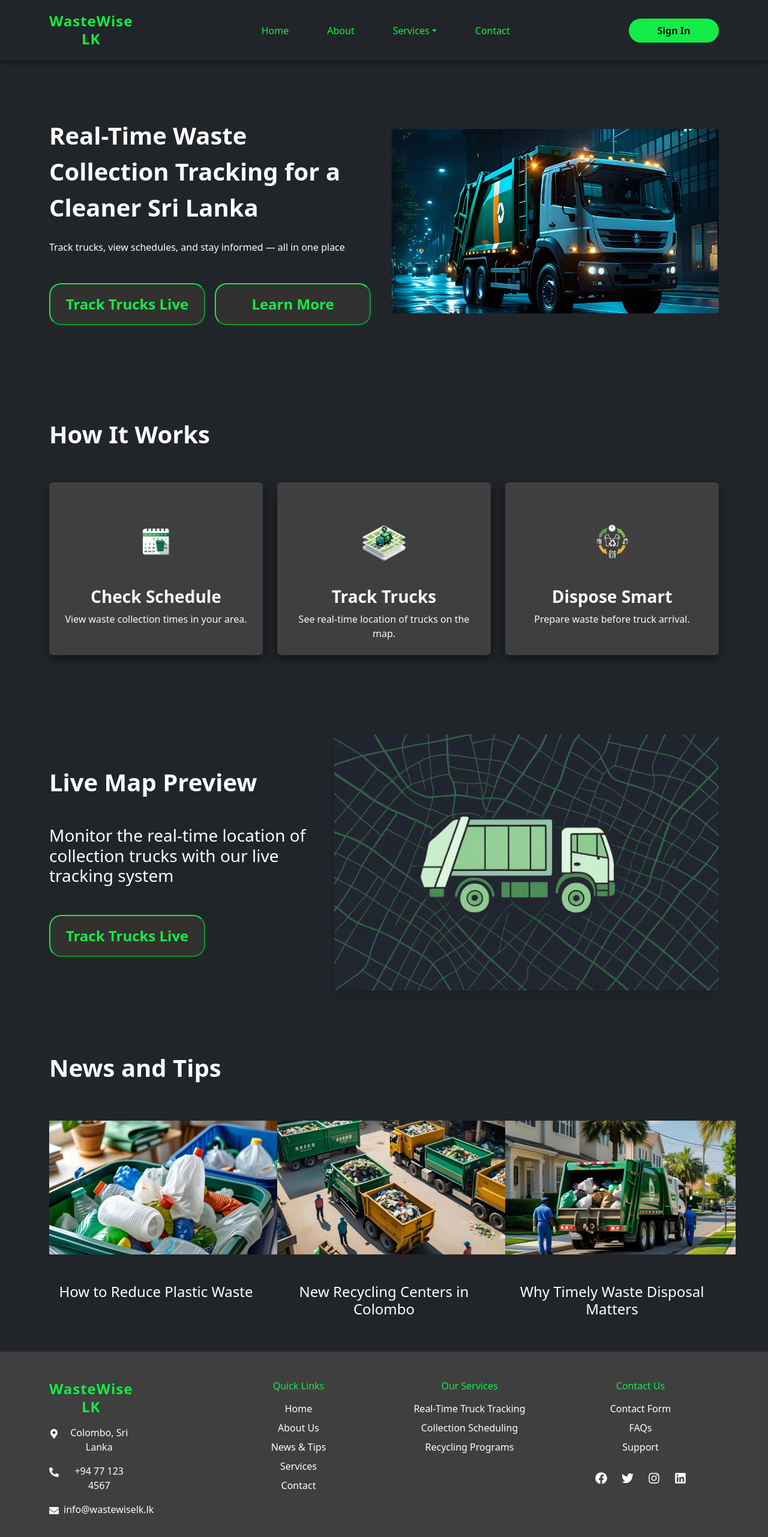
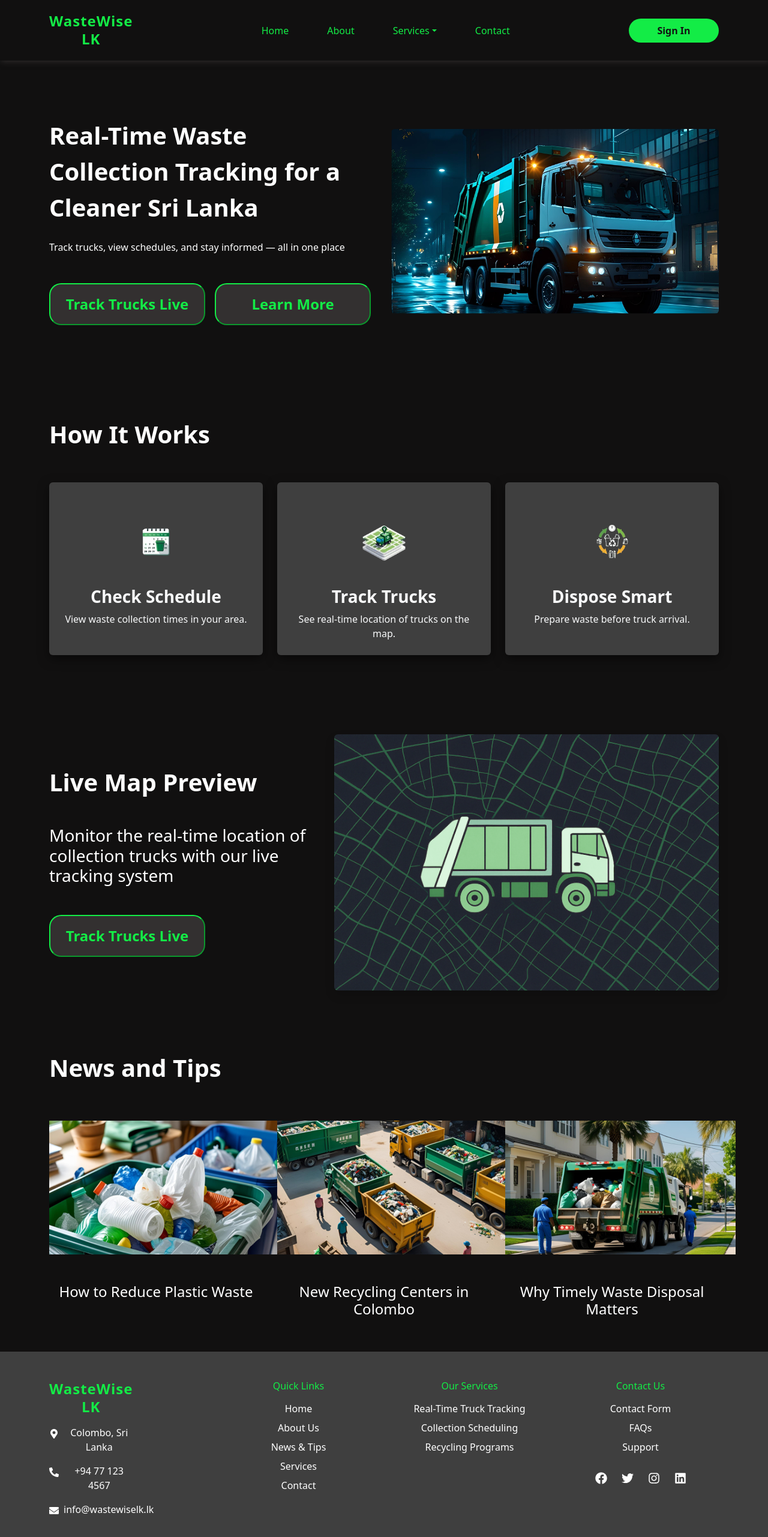
Before and after one commit to imalkasewwandi24/Waste_Wise_Lk_Mern, a React (Vite) app in the folder frontend/: page / in a window 1280 px wide. Shown: the top 2562 px of the page at 60% size. Built offline with nearby package versions, Linux system fonts and the light colour scheme.

Commit message:
Fix color issue on Home Page

```diff
--- a/frontend/src/App.css
+++ b/frontend/src/App.css
@@ -1,7 +1,7 @@
 /* Navbar styles */
 .navbar {
   background: #111010;
-  box-shadow: 0 2px 10px rgba(0, 0, 0, 0.5);
+  box-shadow: 2px 1px 10px rgba(86, 80, 80, 0.5);
   transition: background 0.3s ease;
 }
 
@@ -106,6 +106,7 @@
 /* Hero Section */
 .hero-section {
   min-height: 600px;
+  background-color: #111010;
 }
 
 /* How It Works Section */
@@ -176,3 +177,9 @@
    color: #13EC46 !important;
   transform: scale(1.2);
 }
+
+/* Service Page Styles */
+.services-page {
+  background: #111010;
+  padding: 3rem 0;
+}
--- a/frontend/src/components/Hero.jsx
+++ b/frontend/src/components/Hero.jsx
@@ -6,7 +6,7 @@ import "../index.css";
 
 function Hero() {
   return (
-    <section className="hero-section text-white bg-dark py-5">
+    <section className="hero-section text-white py-5">
       <div className="container">
         <div className="row align-items-center">
 
--- a/frontend/src/components/HowItWorks.jsx
+++ b/frontend/src/components/HowItWorks.jsx
@@ -7,7 +7,7 @@ import Dispose from "../assets/Dispose.png";
 
 function HowItWorks() {
   return (
-    <section className="how-it-works text-white bg-dark py-0">
+    <section className="how-it-works text-white py-0">
         <div className="container">
 
             <div className="row mb-5">
--- a/frontend/src/components/LiveMap.jsx
+++ b/frontend/src/components/LiveMap.jsx
@@ -6,7 +6,7 @@ import LiveMapImage from "../assets/LiveMap.png";
 
 function LiveMap() {
   return (
-    <section className="how-it-works text-white bg-dark py-4">
+    <section className="how-it-works text-white py-4">
       <div className="container">
         <div className="row align-items-center">
 
--- a/frontend/src/components/Navbar.jsx
+++ b/frontend/src/components/Navbar.jsx
@@ -5,7 +5,7 @@ import "../index.css";
 
 function Navbar() {
   return (
-    <nav className="navbar navbar-expand-lg navbar-dark bg-dark py-3 fixed-top">
+    <nav className="navbar navbar-expand-lg navbar-dark  py-3 fixed-top">
       <div className="container d-flex justify-content-between align-items-center">
 
         <Link className="navbar-brand" to="/">
--- a/frontend/src/components/NewsTips.jsx
+++ b/frontend/src/components/NewsTips.jsx
@@ -8,7 +8,7 @@ import News3 from "../assets/News3.png"
 
 function NewsTips() {
   return (
-    <section className="how-it-works text-white bg-dark py-5">
+    <section className="how-it-works text-white py-5">
         <div className="container">
             <div className="row mb-3">
                 <h1 className="fw-bold mt-2 mb-5">News and Tips</h1>
--- a/frontend/src/index.css
+++ b/frontend/src/index.css
@@ -8,7 +8,7 @@ body {
   margin: 0;
   padding-top: 100px;
   font-family: 'Poppins', sans-serif;
-  background-color: #121212; /* optional global dark background */
+  background-color: #111010; /* optional global dark background */
   color: #ffffff;
 }
 
```
